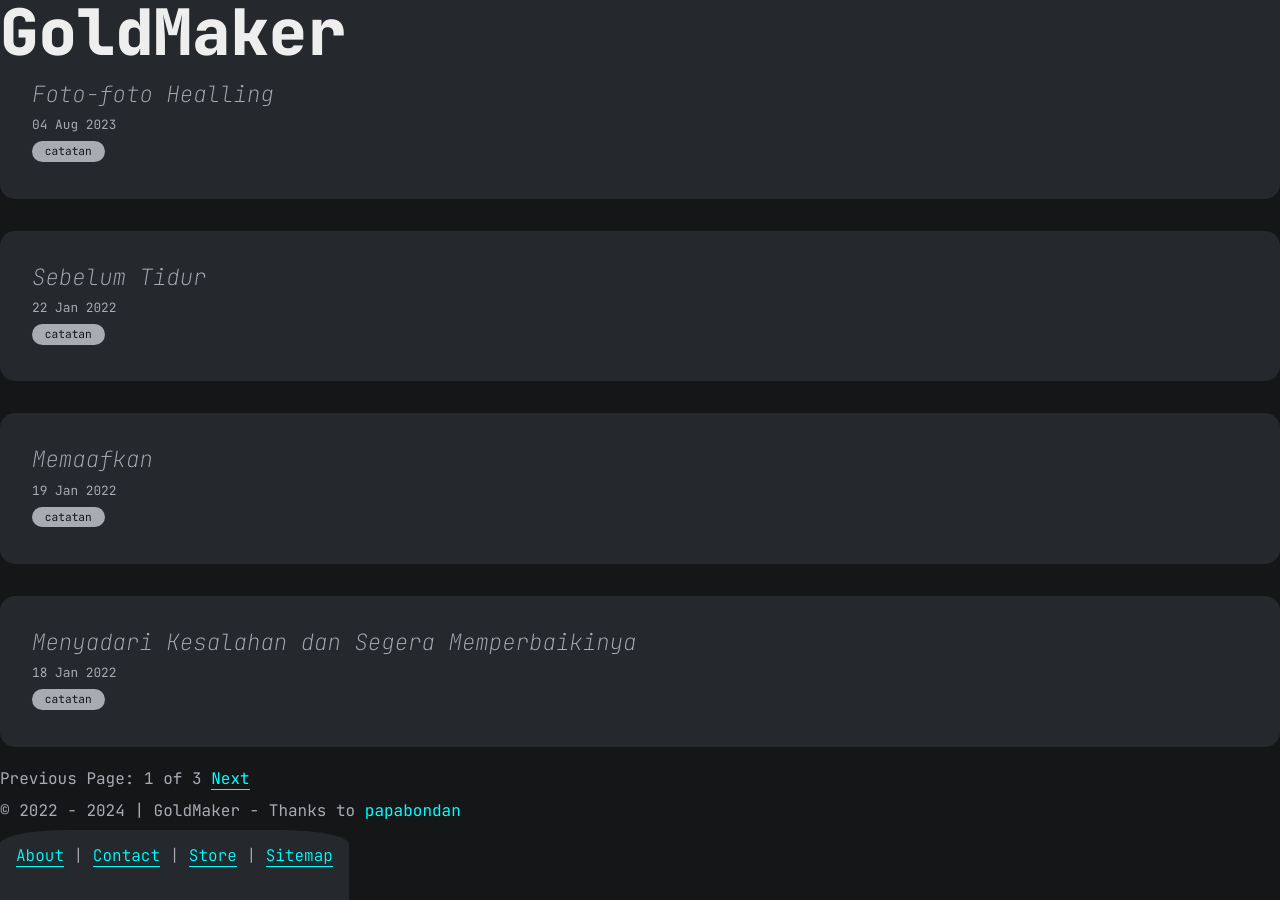
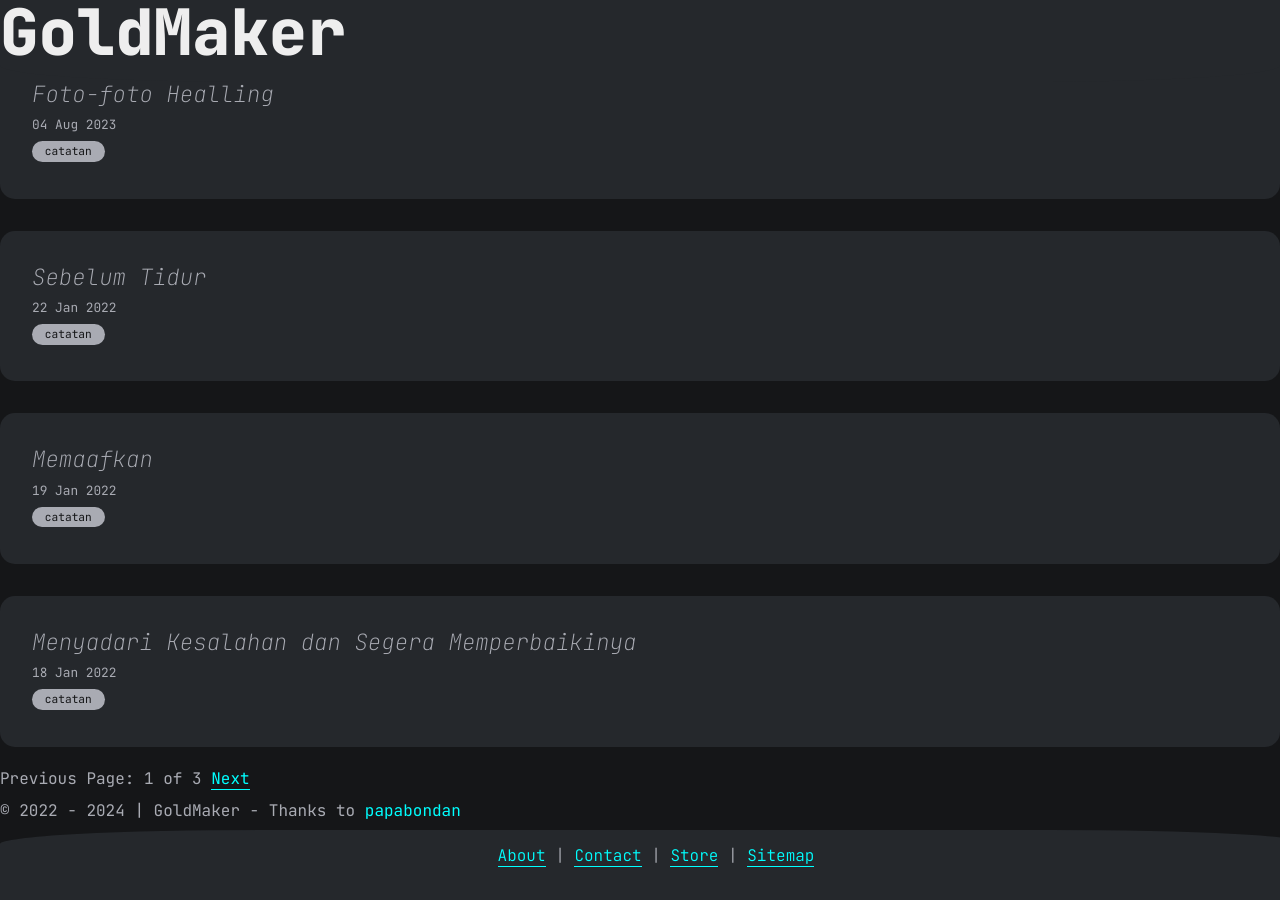
Before and after one commit to angganesia/angganesia.github.io, a Jekyll site: the page built from index.html, in a window 1280 px wide. Built offline with Jekyll 4.4.1, drawn with Linux system fonts in a browser that asks for light colours; the list of posts is cut into pages by our own code; comment, search, counter and statistics services are not loaded.

Commit message:
update main.css

```diff
--- a/assets/css/main.css
+++ b/assets/css/main.css
@@ -78,13 +78,12 @@ main {
 
 #bio-wrapper {
   border-radius: 20% 20% 0 0;
-  margin: auto;
   padding: 1rem;
   overflow: hidden;
   text-align: center;
   position: fixed;
   bottom: 0;
-  max-width: 100%;
+  width: 100%;
   background: var(--gray-3);
   z-index: 100;
 }
```
